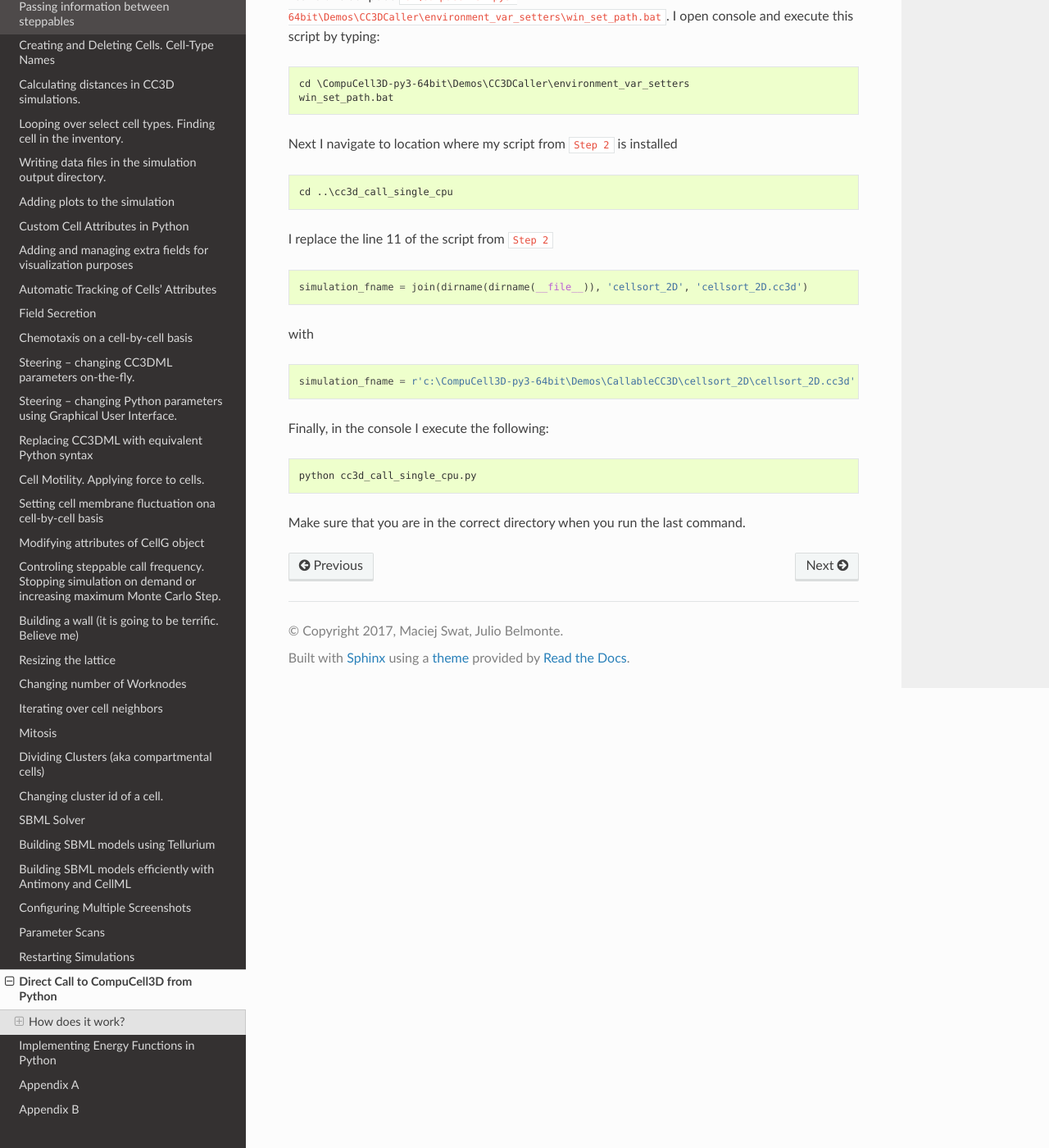
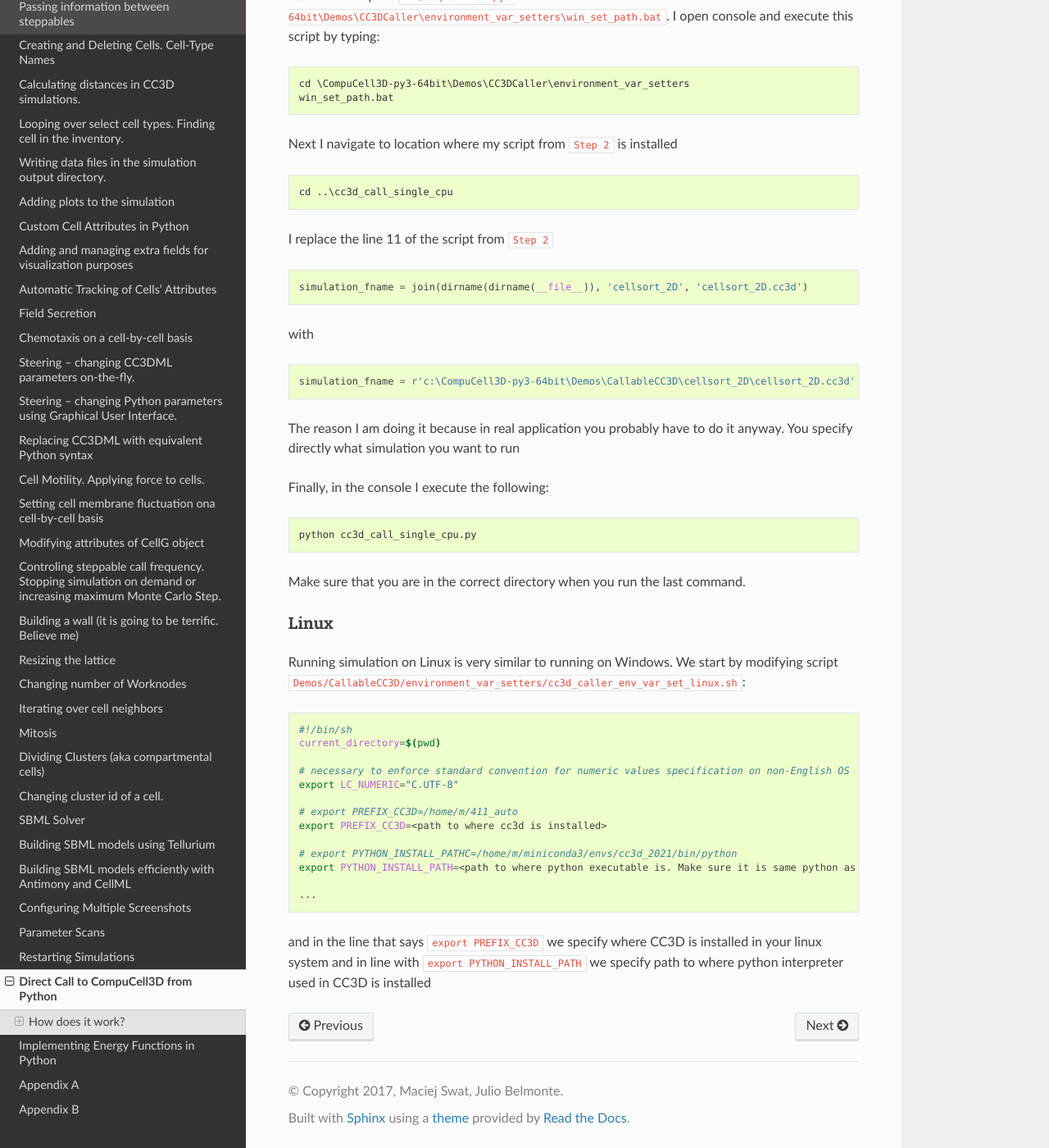
Before and after one commit to CompuCell3D/PythonScriptingManual, a Sphinx documentation site: the page built from docs/calling_cc3d_directly_from_python.rst, in a window 1280 px wide and 1400 px high, scrolled down 4163 px. Shown: the whole window at 82% size. Built offline with Sphinx 7.4.7 and the Read the Docs theme 2.0.0, drawn with Linux system fonts in a browser that asks for light colours.

Commit message:
added more material

```diff
--- a/docs/calling_cc3d_directly_from_python.rst
+++ b/docs/calling_cc3d_directly_from_python.rst
@@ -209,6 +209,9 @@ with
 
         simulation_fname = r'c:\CompuCell3D-py3-64bit\Demos\CallableCC3D\cellsort_2D\cellsort_2D.cc3d'
 
+The reason I am doing it because in real application you probably have to do it anyway. You specify directly
+what simulation you want to run
+
 Finally, in the console I execute the following:
 
 .. code-block:: console
@@ -216,3 +219,28 @@ Finally, in the console I execute the following:
     python cc3d_call_single_cpu.py
 
 Make sure that you are in the correct directory when you run the last command.
+
+Linux
+~~~~~
+
+Running simulation on Linux is very similar to running on Windows. We start by modifying script
+``Demos/CallableCC3D/environment_var_setters/cc3d_caller_env_var_set_linux.sh``:
+
+.. code-block:: bash
+
+    #!/bin/sh
+    current_directory=$(pwd)
+
+    # necessary to enforce standard convention for numeric values specification on non-English OS
+    export LC_NUMERIC="C.UTF-8"
+
+    # export PREFIX_CC3D=/home/m/411_auto
+    export PREFIX_CC3D=<path to where cc3d is installed>
+
+    # export PYTHON_INSTALL_PATHC=/home/m/miniconda3/envs/cc3d_2021/bin/python
+    export PYTHON_INSTALL_PATH=<path to where python executable is. Make sure it is same python as used by cc3d>
+
+    ...
+
+and in the line that says ``export PREFIX_CC3D`` we specify where CC3D is installed in your linux system and in line
+with ``export PYTHON_INSTALL_PATH`` we specify path to where python interpreter used in CC3D is installed
```
